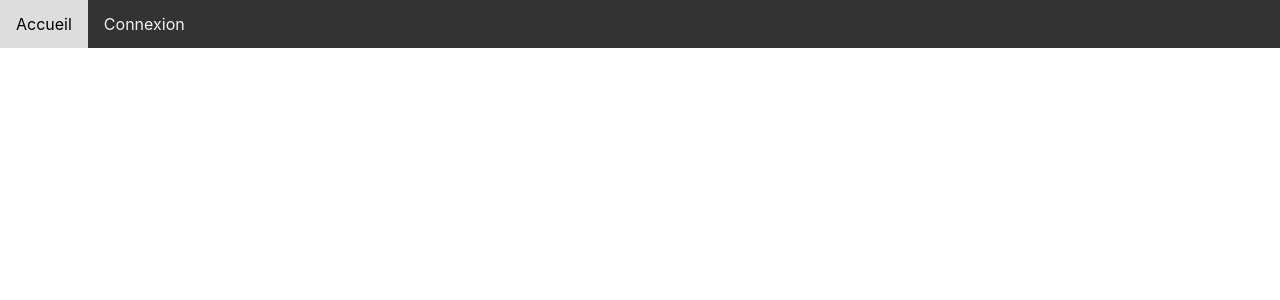
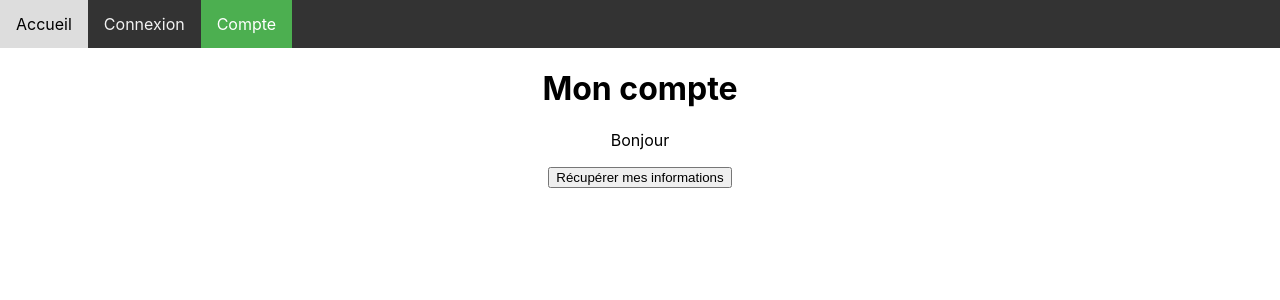
Before and after one commit to univ-smb-m1-isc-2023/lgbd-web, a React (Create React App) app: page /account in a window 1280 px wide. Before the commit this address had no page. Shown: the top 300 px of the page. Built offline with nearby package versions, Linux system fonts and the light colour scheme.

Commit message:
vue de compte

```diff
--- a/src/App.js
+++ b/src/App.js
@@ -2,6 +2,7 @@ import logo from './logo.svg';
 import './App.css';
 import Home from './pages/home';
 import Login from './pages/login';
+import Account from './pages/account';
 import './styles/main.css';
 import {Routes, Route} from 'react-router-dom';
 import {Link, useLocation} from 'react-router-dom';
@@ -14,10 +15,12 @@ function App() {
       <div className='topnav'>
         <Link to='/' className={(location.pathname == '/')? "active" : ""}>Accueil</Link>
         <Link to='/login' className={(location.pathname == '/login')? "active" : ""}>Connexion</Link>
+        <Link to='/account' className={(location.pathname == '/account')? "active" : ""}>Compte</Link>
       </div>
       <Routes>
         <Route path='/' element={<Home/>} />
         <Route path='/login' element={<Login/>}/>
+        <Route path='/account' element={<Account/>}/>
       </Routes>
     </div>
   );
--- /dev/null
+++ b/src/pages/account/index.jsx
@@ -0,0 +1,31 @@
+import {useState} from 'react';
+
+function Account(){
+
+    const [username, setUsername] = useState('');
+    const [userData, setUserData] = useState('');
+
+    const getUserData = async () => {
+        const response = await fetch('api/user');
+        const data = await response.json();
+        setUsername(data.username);
+        setUserData(data);
+    }
+
+
+    return(
+        <>
+            <div className="account">
+                <h1>Mon compte</h1>
+                <p>
+                    Bonjour {username}
+                </p>
+                <button onClick={getUserData}>Récupérer mes informations</button>
+                <p>
+                    {userData === '' ? '' : JSON.stringify(userData)}
+                </p>
+            </div>
+        </>
+    )
+}
+export default Account;
```
